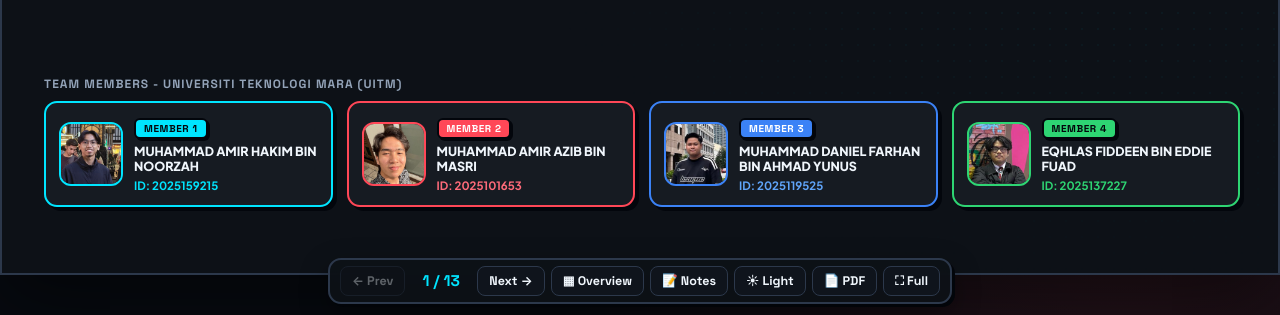
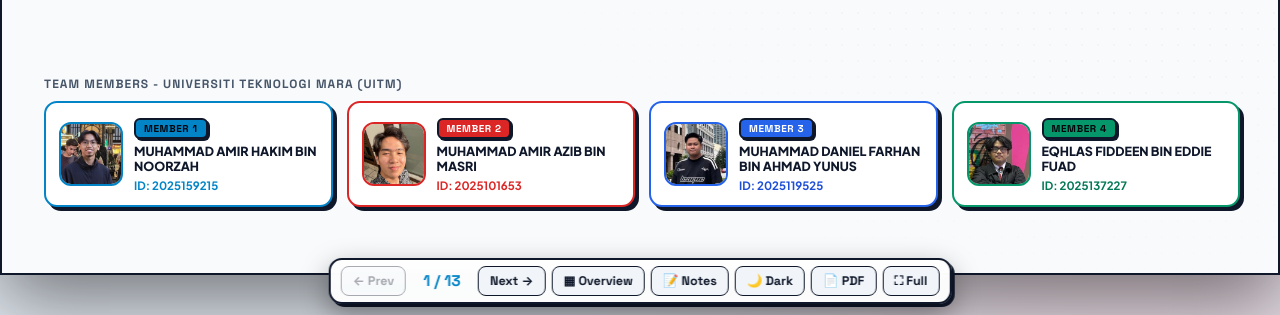
Before and after one commit to cs-mirakim/ict652-casestudy, a plain HTML site: page index.html in a window 1280 px wide. Shown: the part 485-800 px from the top of the page. Drawn offline with Linux system fonts and the light colour scheme.

Commit message:
Set Light Mode as default theme for web and PDF export

```diff
--- a/index.html
+++ b/index.html
@@ -1,5 +1,5 @@
 <!DOCTYPE html>
-<html lang="en" data-theme="dark">
+<html lang="en" data-theme="light">
 <head>
   <meta charset="UTF-8" />
   <meta name="viewport" content="width=device-width, initial-scale=1.0" />
@@ -2624,7 +2624,7 @@
     <button id="next" onclick="nextSlide()" title="Next Slide (Right Arrow / Space)">Next &#8594;</button>
     <button id="bOver" onclick="toggleOverview()" title="Overview Grid (Key: O)">&#9638; Overview</button>
     <button id="bNotes" onclick="toggleNotes()" title="Bilingual Speaker Notes (Key: N)">&#128221; Notes</button>
-    <button id="bTheme" onclick="toggleTheme()" title="Toggle Light / Dark Mode (Key: T)">&#9728; Light</button>
+    <button id="bTheme" onclick="toggleTheme()" title="Toggle Light / Dark Mode (Key: T)">&#127769; Dark</button>
     <button id="bPdf" onclick="exportToPdf()" title="Export All 13 Slides as Light Mode PDF">&#128196; PDF</button>
     <button id="bFull" onclick="toggleFullscreen()" title="Fullscreen (Key: F)">&#9974; Full</button>
   </nav>
@@ -2635,7 +2635,7 @@
        ========================================================================= */
     const TOTAL_SLIDES = 13;
     let currentSlide = 1;
-    let currentTheme = 'dark';
+    let currentTheme = 'light';
     let toastTimeout = null;
 
     // Bilingual Speaker Notes (Zero em dashes, zero en dashes, zero Oxford commas)
@@ -2719,17 +2719,17 @@
     }
 
     /**
-     * Theme Switcher - Dark Mode default, Light Mode toggle persisted in localStorage.
+     * Theme Switcher - Light Mode default, Dark Mode toggle persisted in localStorage.
      */
     function applyTheme(theme, silent) {
-      currentTheme = theme === 'light' ? 'light' : 'dark';
+      currentTheme = theme === 'dark' ? 'dark' : 'light';
       document.documentElement.setAttribute('data-theme', currentTheme);
       const btn = document.getElementById('bTheme');
       if (btn) {
         btn.innerHTML = currentTheme === 'dark' ? '&#9728; Light' : '&#127769; Dark';
       }
       try {
-        localStorage.setItem('ict652_theme_final', currentTheme);
+        localStorage.setItem('ict652_theme_light_default', currentTheme);
       } catch (e) {}
       if (!silent) {
         showToast(currentTheme === 'light' ? 'Light Mode enabled' : 'Dark Mode enabled');
@@ -2741,9 +2741,9 @@
     }
 
     function initSavedTheme() {
-      let saved = 'dark';
+      let saved = 'light';
       try {
-        const v = localStorage.getItem('ict652_theme_final');
+        const v = localStorage.getItem('ict652_theme_light_default');
         if (v === 'light' || v === 'dark') saved = v;
       } catch (e) {}
       applyTheme(saved, true);
```
